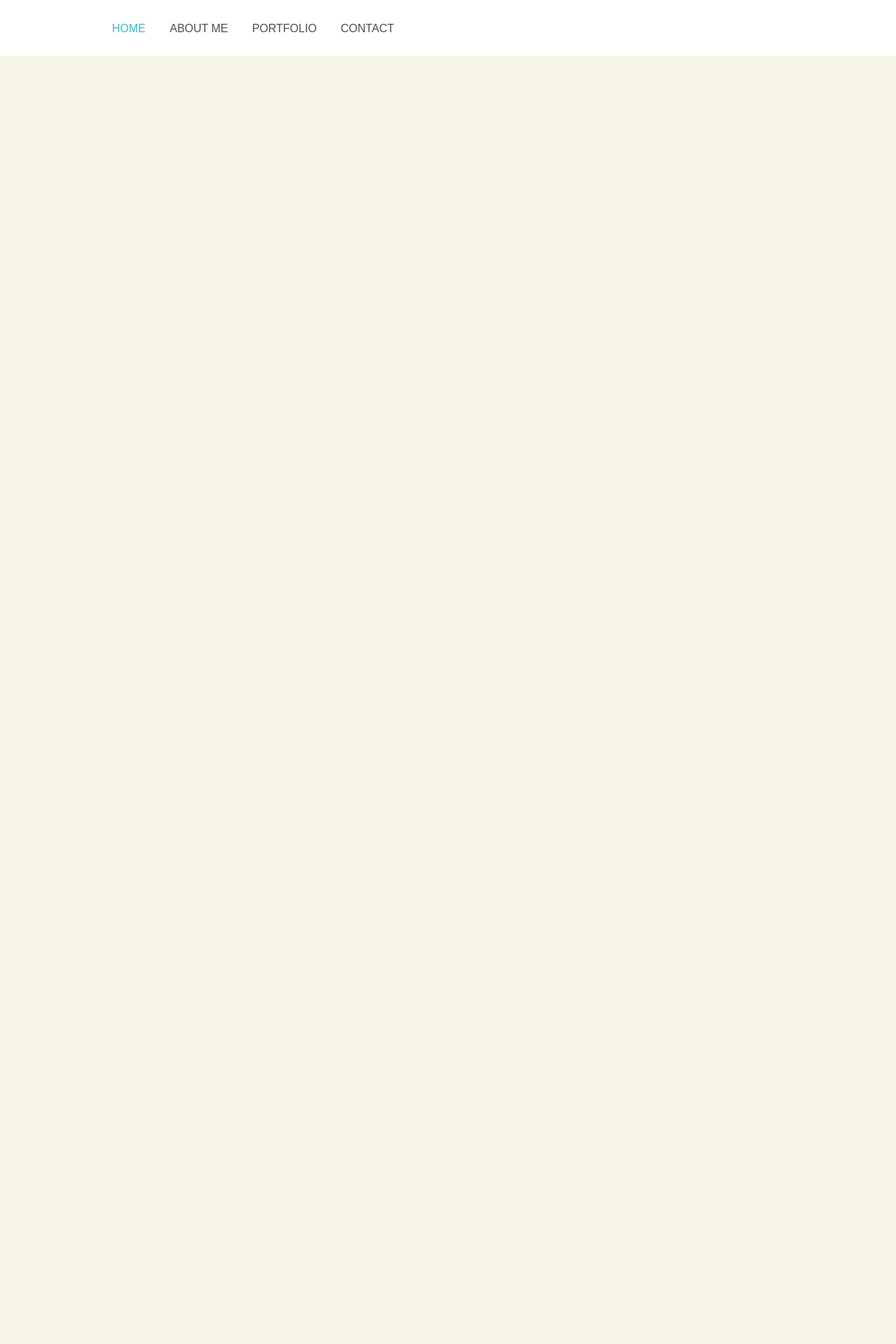
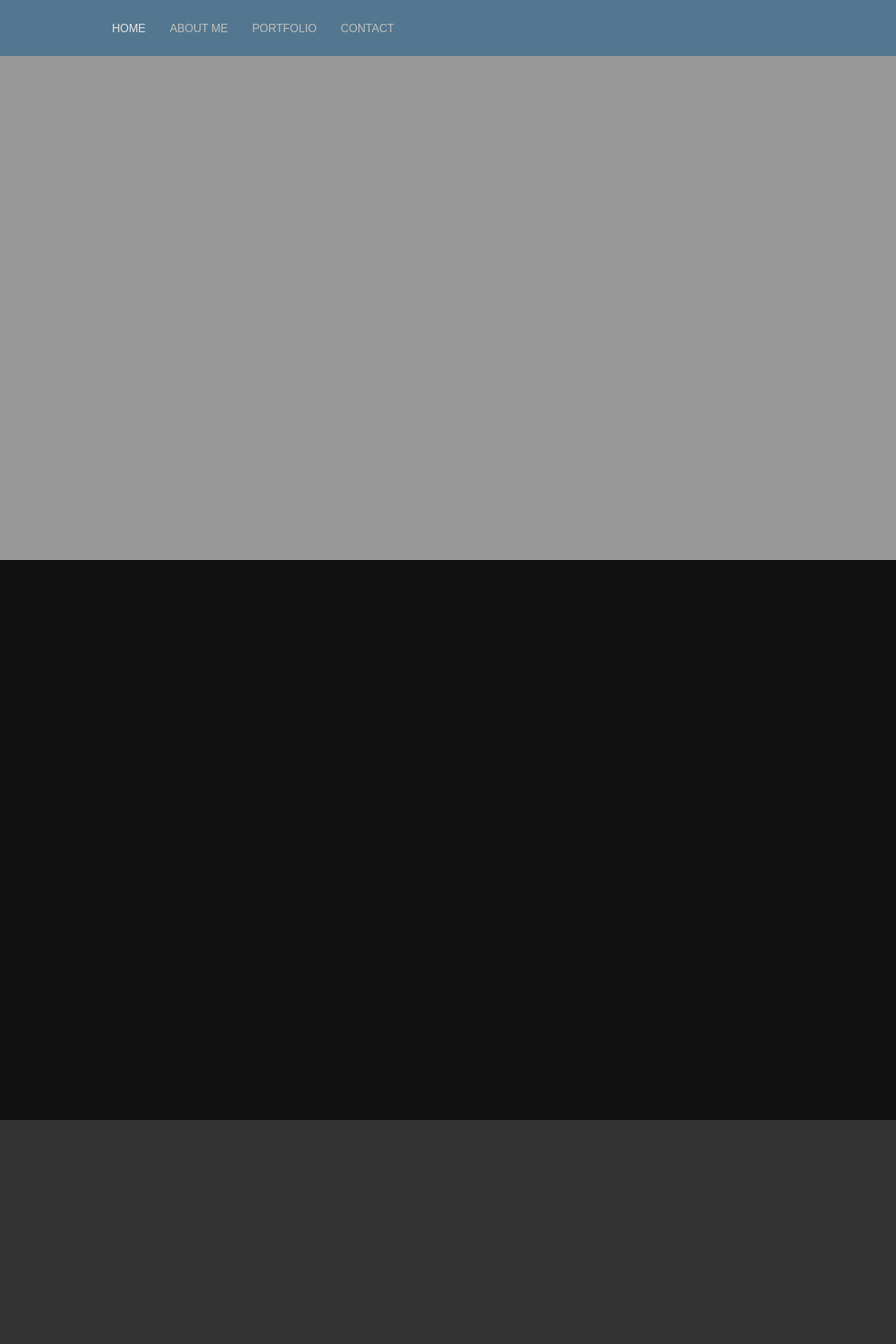
Before and after one commit to jonathanlev/site-jdlev, a Flask app: page / in a window 1280 px wide. Shown: the top 1920 px of the page at 70% size. Run offline with Flask 2, Linux system fonts and the light colour scheme; some libraries are stand-ins or nearby versions.

Commit message:
CSS fixes, jordan demo

```diff
--- a/static/style.css
+++ b/static/style.css
@@ -82,7 +82,7 @@ header {
 	top: 0;
 	width: 100%;
 	height: 80px;
-	background: #fff;
+	background: #537791;
 }
 
 nav {
@@ -101,11 +101,11 @@ nav ul li {
 }
 
 a {
-	color: #4D4D4D;  font-family: sans-serif; text-transform: uppercase; text-decoration: none; line-height: 42px;
+	color: #c1c0b9;  font-family: sans-serif; text-transform: uppercase; text-decoration: none; line-height: 42px;
 }
 
 .active {
-	color: #2dbccb;
+	color: #e7e6e1;
 }
 
 
@@ -116,7 +116,7 @@ a {
 	width: 100%; height: 100%;
 }
 
-#home { background: #f7f6e7; }
-#aboutme { background: #f7f6e7; }
-#resume { background-color: #f7f6e7; }
-#contact { background-color: #f7f6e7; }
+#home { background: #999; }
+#aboutme { background: #111; }
+#resume { background-color: #333; }
+#contact { background-color: #555; }
--- a/templates/contact.html
+++ b/templates/contact.html
@@ -1,4 +1,4 @@
-{% extends "layout.html" %}
+{% extends "index.html" %}
 {% block content %}
 <!DOCTYPE html>
 <html lang="en">
--- a/templates/index.html
+++ b/templates/index.html
@@ -31,9 +31,7 @@
 
     <div class="content">
       {% for item in ['home','aboutme','resume','contact'] %}
-      <section id="{{ item }}">
-        {% block content %}
-        {% endblock %}</section>
+      <section id="{{ item }}">{% block content %}{% endblock %}</section>
       {% endfor %}
     </div>
 
--- a/templates/resume.html
+++ b/templates/resume.html
@@ -1,4 +1,4 @@
-{% extends "layout.html" %}
+{% extends "index.html" %}
 {% block content %}
 <!DOCTYPE html>
 <html lang="en">
```
Also changed, not shown: templates/aboutme.html (+5 -2 lines).
